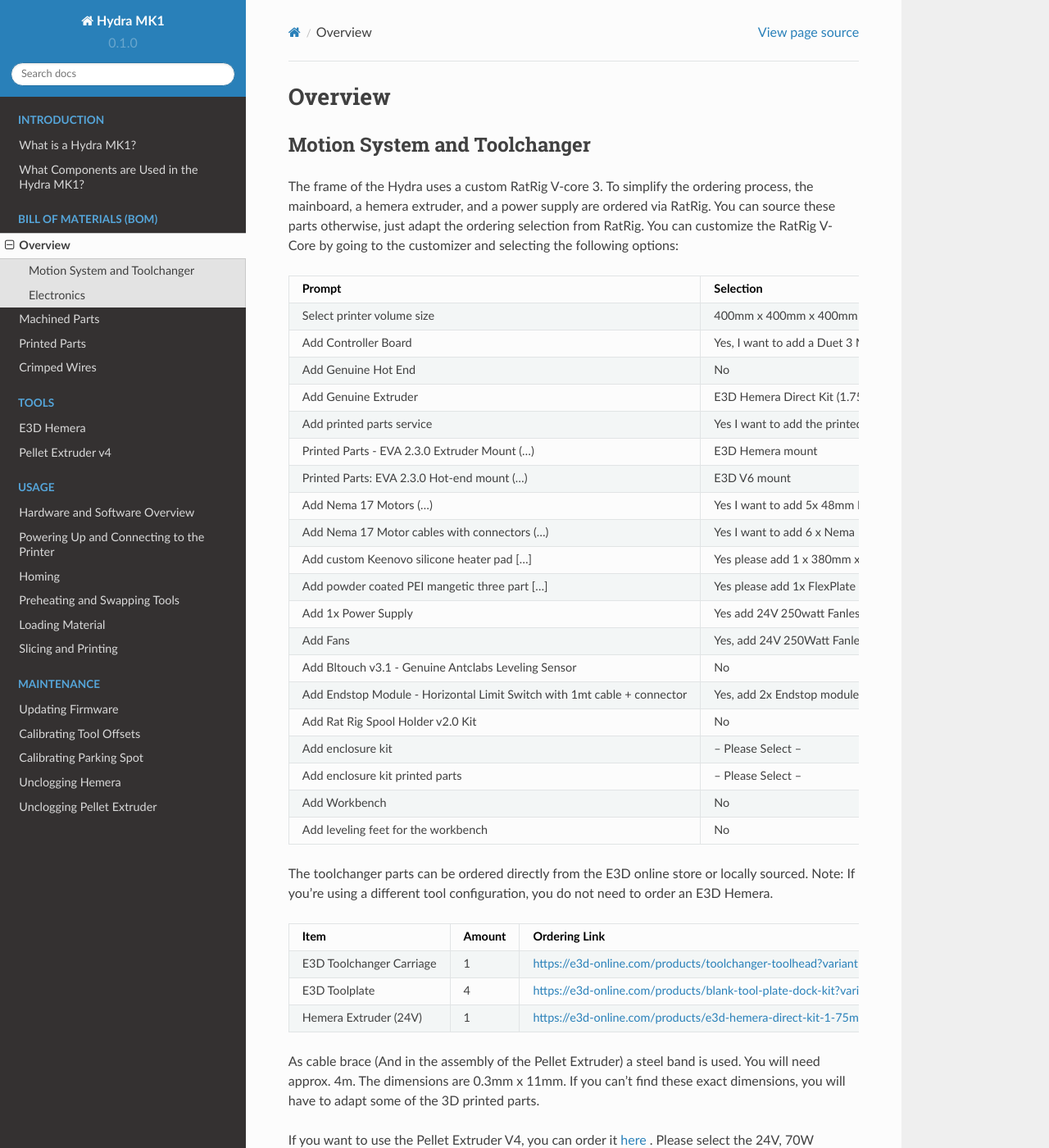
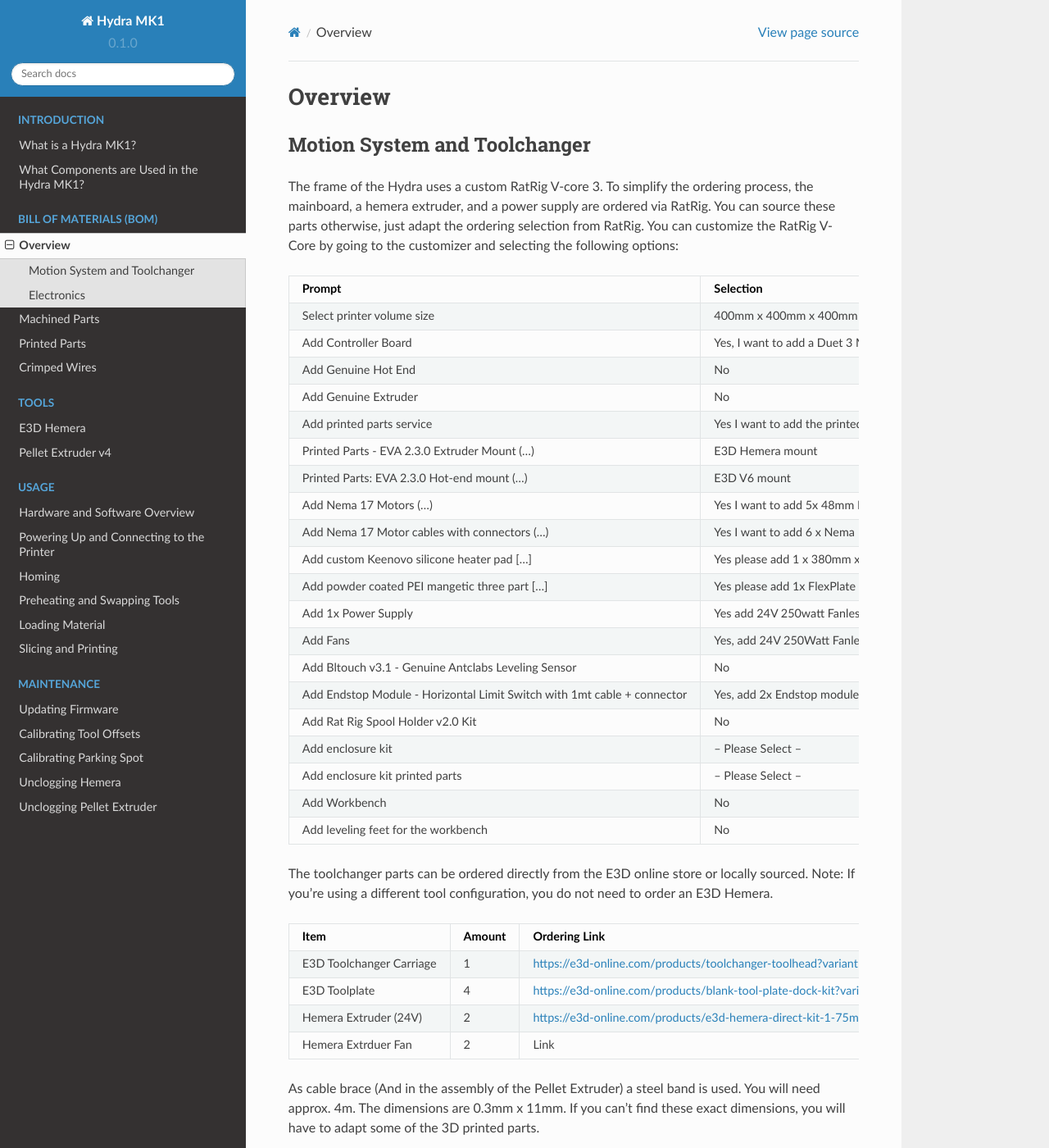
Before and after one commit to srl-ethz/hydra-documentation, a Sphinx documentation site: the page built from docs/source/bom/overview.rst, in a window 1280 px wide and 1400 px high. Shown: the whole window at 82% size. Built offline with Sphinx 7.4.7 and the Read the Docs theme 2.0.0, drawn with Linux system fonts in a browser that asks for light colours; pages that are not in the unit, such as notebooks, are missing from menus; some of the changed text lies outside the part shown.

Commit message:
Update overview.rst

```diff
--- a/docs/source/bom/overview.rst
+++ b/docs/source/bom/overview.rst
@@ -13,7 +13,7 @@
 Select printer volume size	                                              400mm x 400mm x 400mm
 Add Controller Board	                                                    Yes, I want to add a Duet 3 Mainboard 6HC
 Add Genuine Hot End	                                                      No
-Add Genuine Extruder	                                                    E3D Hemera Direct Kit (1.75mm / 24V) […]
+Add Genuine Extruder	                                                    No
 Add printed parts service	                                                Yes I want to add the printed parts set - PETG black
 Printed Parts - EVA 2.3.0 Extruder Mount (…)	                            E3D Hemera mount
 Printed Parts: EVA 2.3.0 Hot-end mount (…)	                              E3D V6 mount
@@ -39,7 +39,8 @@
 ========================= ========= =================================================================================
 E3D Toolchanger Carriage  1          https://e3d-online.com/products/toolchanger-toolhead?variant=31134333927483
 E3D Toolplate		          4          https://e3d-online.com/products/blank-tool-plate-dock-kit?variant=32570067058747
-Hemera Extruder (24V)		  1          https://e3d-online.com/products/e3d-hemera-direct-kit-1-75mm
+Hemera Extruder (24V)		  2          https://e3d-online.com/products/e3d-hemera-direct-kit-1-75mm
+Hemera Extrduer Fan       2          Link
 ========================= ========= =================================================================================
 
 As cable brace (And in the assembly of the Pellet Extruder) a steel band is used. You will need approx. 4m. The dimensions are 0.3mm x 11mm. If you can't find these exact dimensions, you will have to adapt some of the 3D printed parts.
```
Also changed, not shown: other parts of docs/source/bom/overview.rst (+5 -0 lines).
